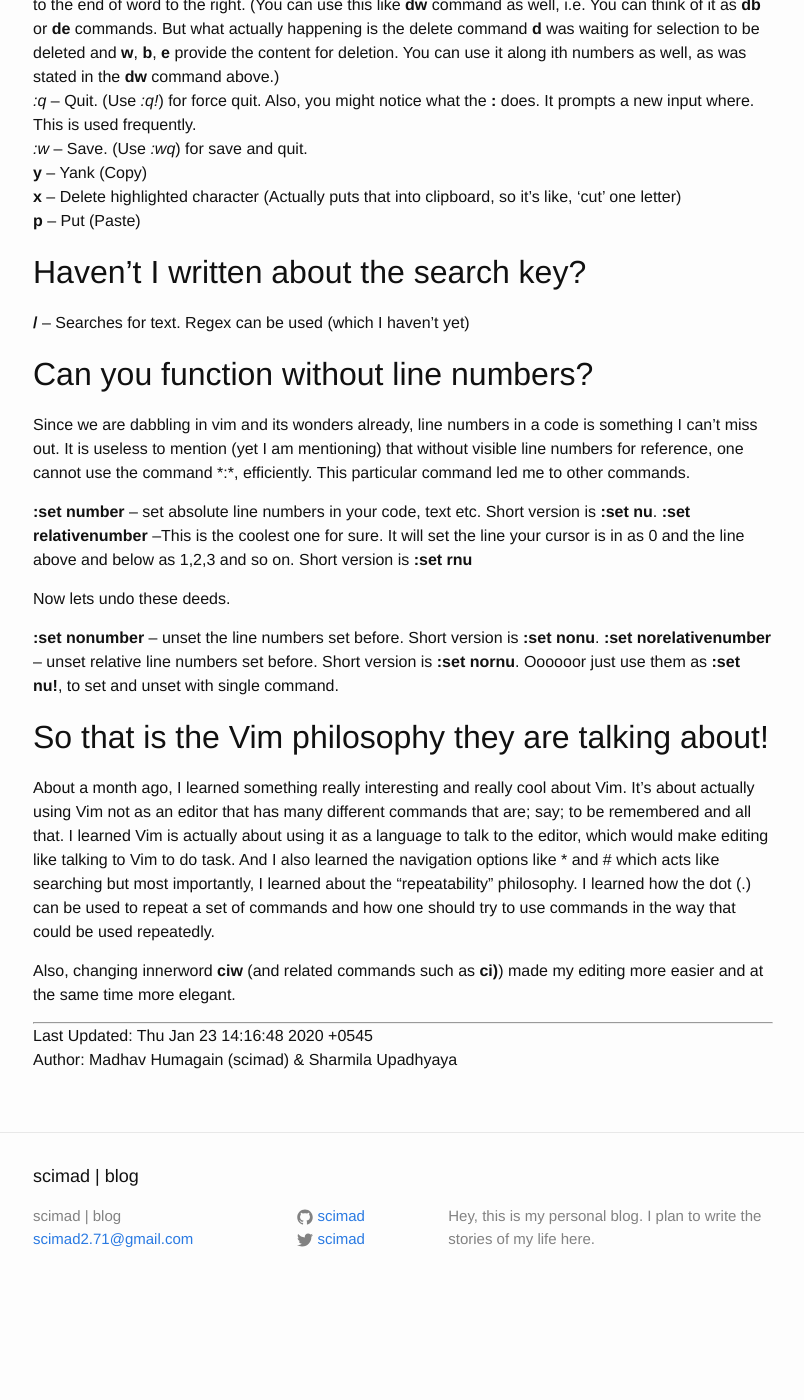
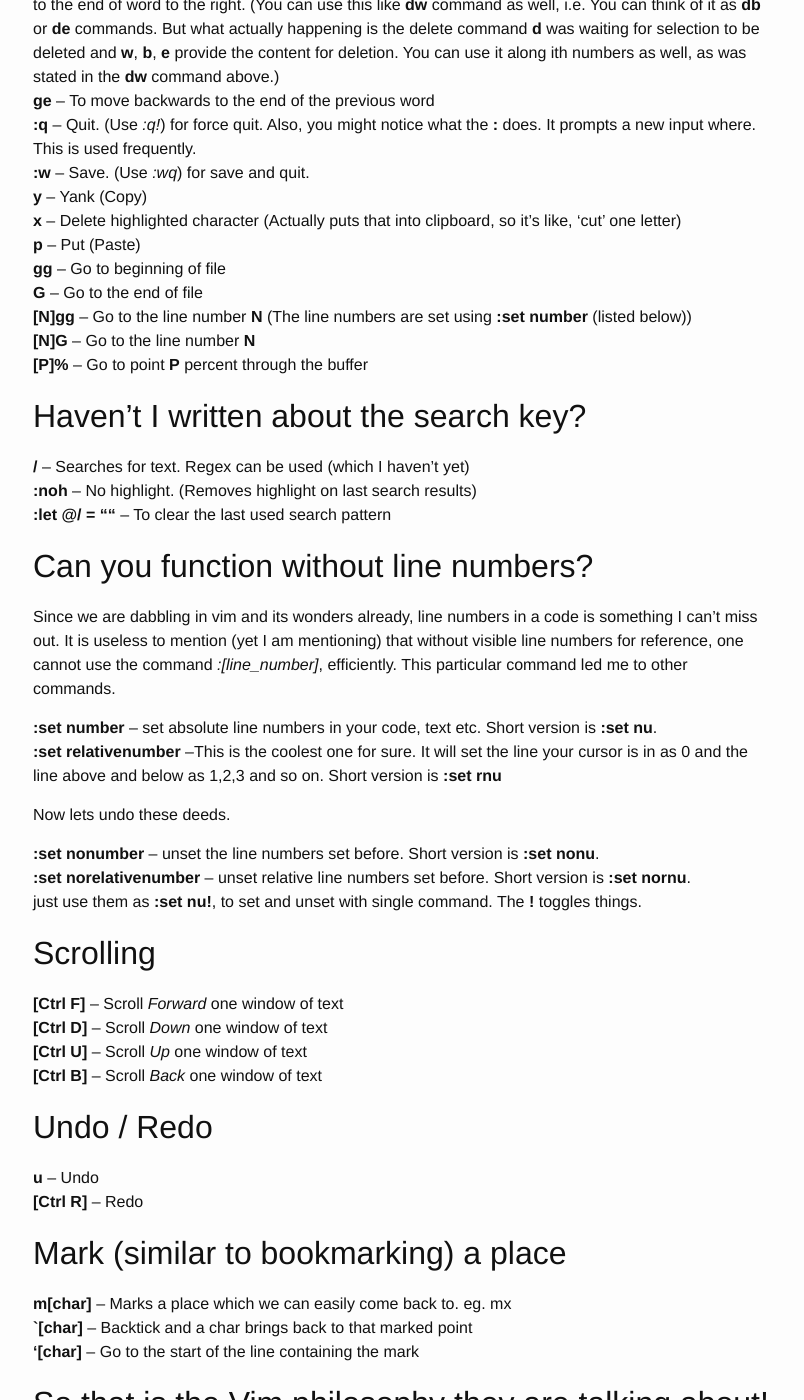
Before and after one commit to scimad/scimad.github.io, a Jekyll site: the page built from _posts/2019-08-27-the-vi-editor.markdown, in a window 1280 px wide and 1400 px high, scrolled down 1065 px. Shown: the whole window, without its empty margins (237-1041 px from the left). Built offline with Jekyll 4.4.1, drawn with Linux system fonts in a browser that asks for light colours; before the commit the page ends 2375 px from its top, so only the background shows below that; some of the changed text lies outside the part shown.

Commit message:
Add some vim stuffs

```diff
--- a/_posts/2019-08-27-the-vi-editor.markdown
+++ b/_posts/2019-08-27-the-vi-editor.markdown
@@ -23,17 +23,25 @@
 
 **dd**      -- Delete line.
 **b w e**   -- Navigation keys. Go to the beginning of word on left. Go to the beginning of word to the right. Go to the end of word to the right. (You can use this like **dw** command as well, i.e. You can think of it as **db** or **de** commands. But what actually happening is the delete command **d** was waiting for selection to be deleted and **w**, **b**, **e** provide the content for deletion. You can use it along ith numbers as well, as was stated in the **dw** command above.)
-*:q*        -- Quit. (Use *:q!*) for force quit. Also, you might notice what the **:** does. It prompts a new input where. This is used frequently.
-*:w*        -- Save. (Use *:wq*) for save and quit.
+**ge**      -- To move backwards to the end of the previous word
+**:q**        -- Quit. (Use *:q!*) for force quit. Also, you might notice what the **:** does. It prompts a new input where. This is used frequently.
+**:w**        -- Save. (Use *:wq*) for save and quit.
 **y**        -- Yank (Copy)
 **x**        -- Delete highlighted character (Actually puts that into clipboard, so it's like, 'cut' one letter)
 **p**        -- Put (Paste)
+**gg**       -- Go to beginning of file
+**G**        -- Go to the end of file
+**[N]gg**    -- Go to the line number **N** (The line numbers are set using **:set number** (listed below))
+**[N]G**     -- Go to the line number **N**
+**[P]%**     -- Go to point **P** percent through the buffer
 
 ## Haven't I written about the search key?
 **/**        -- Searches for text. Regex can be used (which I haven't yet)
+**:noh**      -- No highlight. (Removes highlight on last search results)
+**:let @/ = ""** -- To clear the last used search pattern
 
 ## Can you function without line numbers?
-Since we are dabbling in vim and its wonders already, line numbers in a code is something I can't miss out. It is useless to mention (yet I am mentioning) that without visible line numbers for reference, one cannot use the command *:<line_number>*, efficiently. This particular command led me to other commands.
+Since we are dabbling in vim and its wonders already, line numbers in a code is something I can't miss out. It is useless to mention (yet I am mentioning) that without visible line numbers for reference, one cannot use the command *:[line_number]*, efficiently. This particular command led me to other commands.
 
 **:set number**           -- set absolute line numbers in your code, text etc. Short version is **:set nu**.
 **:set relativenumber**   --This is the coolest one for sure. It will set the line your cursor is in as 0 and the line above and below as 1,2,3 and so on. Short version is **:set rnu**
@@ -42,14 +50,29 @@
 
 **:set nonumber**         -- unset the line numbers set before. Short version is **:set nonu**.
 **:set norelativenumber** -- unset relative line numbers set before. Short version is **:set nornu**.
-Oooooor
-just use them as **:set nu!**, to set and unset with single command.
+just use them as **:set nu!**, to set and unset with single command. The **!** toggles things.
+
+## Scrolling
+**[Ctrl F]**              -- Scroll *Forward* one window of text
+**[Ctrl D]**              -- Scroll *Down* one window of text
+**[Ctrl U]**              -- Scroll *Up* one window of text
+**[Ctrl B]**              -- Scroll *Back* one window of text
+
+## Undo / Redo
+
+**u**        -- Undo
+**[Ctrl R]** -- Redo
+
+## Mark (similar to bookmarking) a place
+
+**m[char]**              -- Marks a place which we can easily come back to. eg. mx
+**`[char]**              -- Backtick and a char brings back to that marked point
+**'[char]**              -- Go to the start of the line containing the mark
 
 ## So that is the Vim philosophy they are talking about!
 About a month ago, I learned something really interesting and really cool about Vim. It's about actually using Vim not as an editor that has many different commands that are; say; to be remembered and all that. I learned Vim is actually about using it as a language to talk to the editor, which would make editing like talking to Vim to do  task. And I also learned the navigation options like * and # which acts like searching but most importantly, I learned about the "repeatability" philosophy. I learned how the dot (.) can be used to repeat a set of commands and how one should try to use commands in the way that could be used repeatedly.
 
-Also, changing innerword **ciw** (and related commands such as **ci)**) made my editing more easier and at the same time more elegant.
-
+Also, changing inner word **ciw** (and related commands such as **ci)**) made my editing more easier and at the same time more elegant.
 
 ----------
 Last Updated: Thu Jan 23 14:16:48 2020 +0545
```
